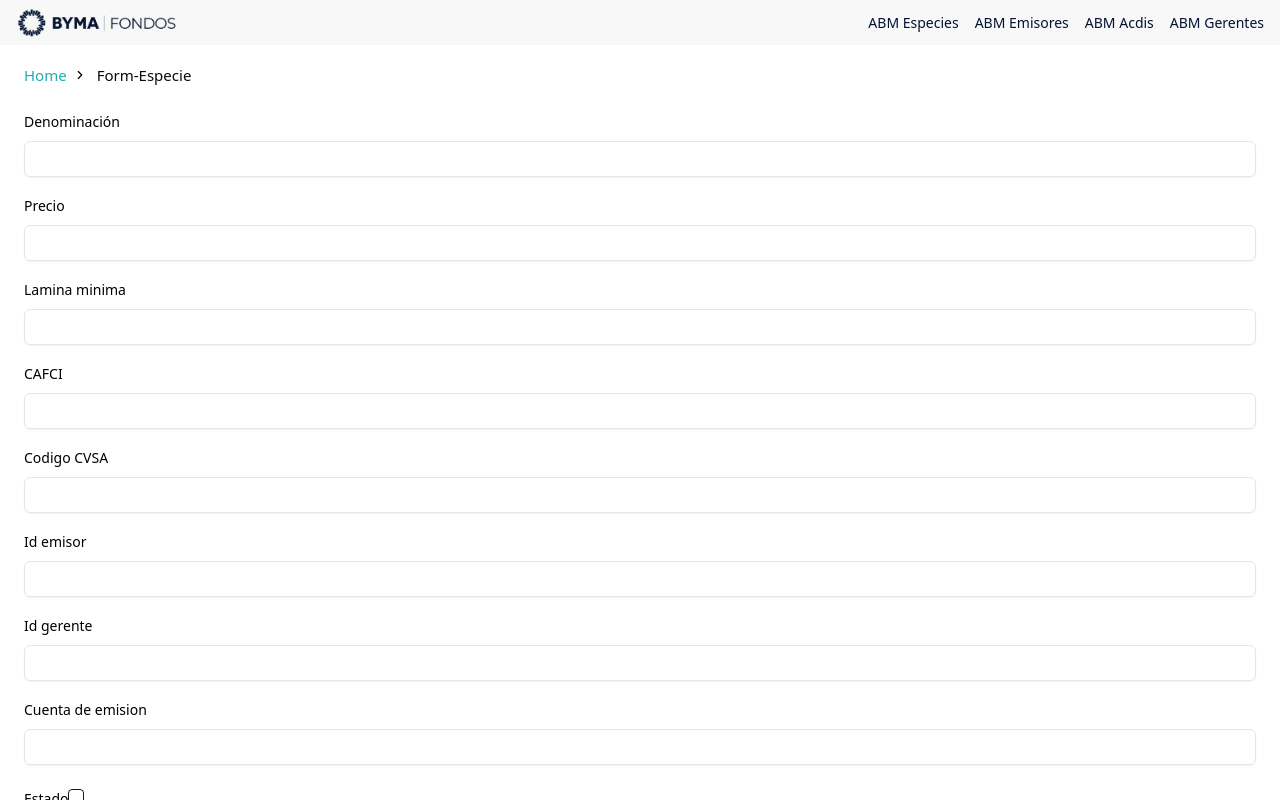
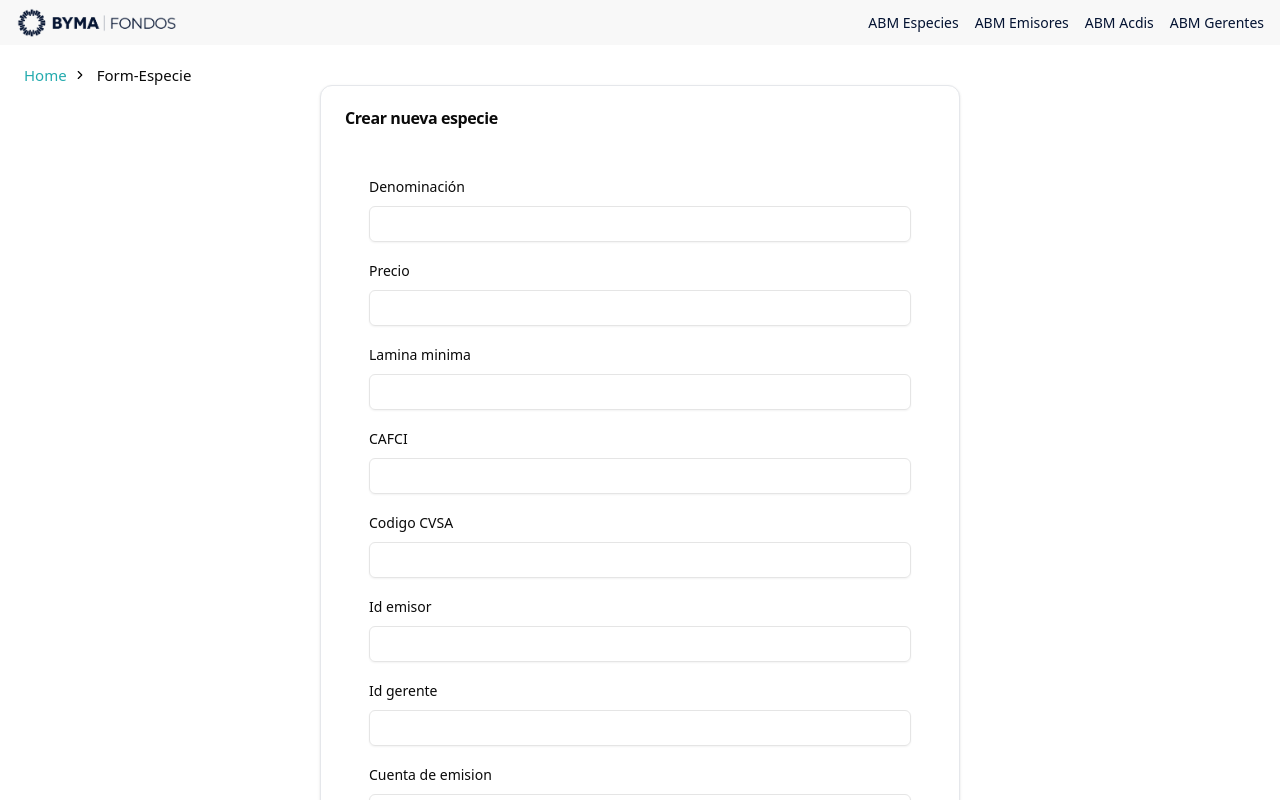
Before and after one commit to teamcubation/byma-front, a React (Vite) app in the folder heber-especies-front/: page /Form-Especie in a window 1280 px wide. Shown: the top 800 px of the page. Built offline with nearby package versions, Linux system fonts and the light colour scheme.

Commit message:
sumado archivo .env

```diff
--- a/heber-especies-front/src/components/especie/FormEspecie.tsx
+++ b/heber-especies-front/src/components/especie/FormEspecie.tsx
@@ -9,10 +9,11 @@
 import { waitFor } from "@/utils/utils";
 import { useNavigate, useLocation, useParams } from "react-router-dom";
 import { Checkbox } from "../ui/checkbox";
+import { Card, CardContent, CardHeader, CardTitle } from "../ui/card";
 const FormEspecie = () => {
     const location = useLocation();
     const especie = location.state?.especie || null;
-    const  {id } = useParams();
+    const { id } = useParams();
 
     useEffect(() => {
         console.log("idEspecie recibido:", id);
@@ -157,8 +158,13 @@
 
 
     return (
-        <div className="flex flex-col gap-6">
+        <div className="container min-h-screen mx-auto flex justify-center items-center">
 
+            <Card className="lg:w-1/2">
+                <CardHeader>
+                    <CardTitle>{id ? "Editar especie" : "Crear nueva especie"}</CardTitle>
+                </CardHeader>
+                <CardContent>
                     <Form {...form}>
                         <form onSubmit={form.handleSubmit(onSubmit)} className="flex flex-col gap-4 p-6">
                             <FormField
@@ -379,6 +385,8 @@
                             </div>
                         </form>
                     </Form>
+                </CardContent>
+            </Card>
         </div>
     );
 }
--- a/heber-especies-front/src/components/features/gerente/FormGerente.tsx
+++ b/heber-especies-front/src/components/features/gerente/FormGerente.tsx
@@ -84,7 +84,7 @@
 
   return (
     <div className="container h-screen mx-auto flex justify-center items-center">
-      <Card className="w-1/2">
+      <Card className="lg:w-1/2">
         <CardHeader>
           <CardTitle>{id ? "Editar Gerente" : "Nuevo Gerente"}</CardTitle>
         </CardHeader>
```
Lines whose indentation alone changed are shown as unchanged.
